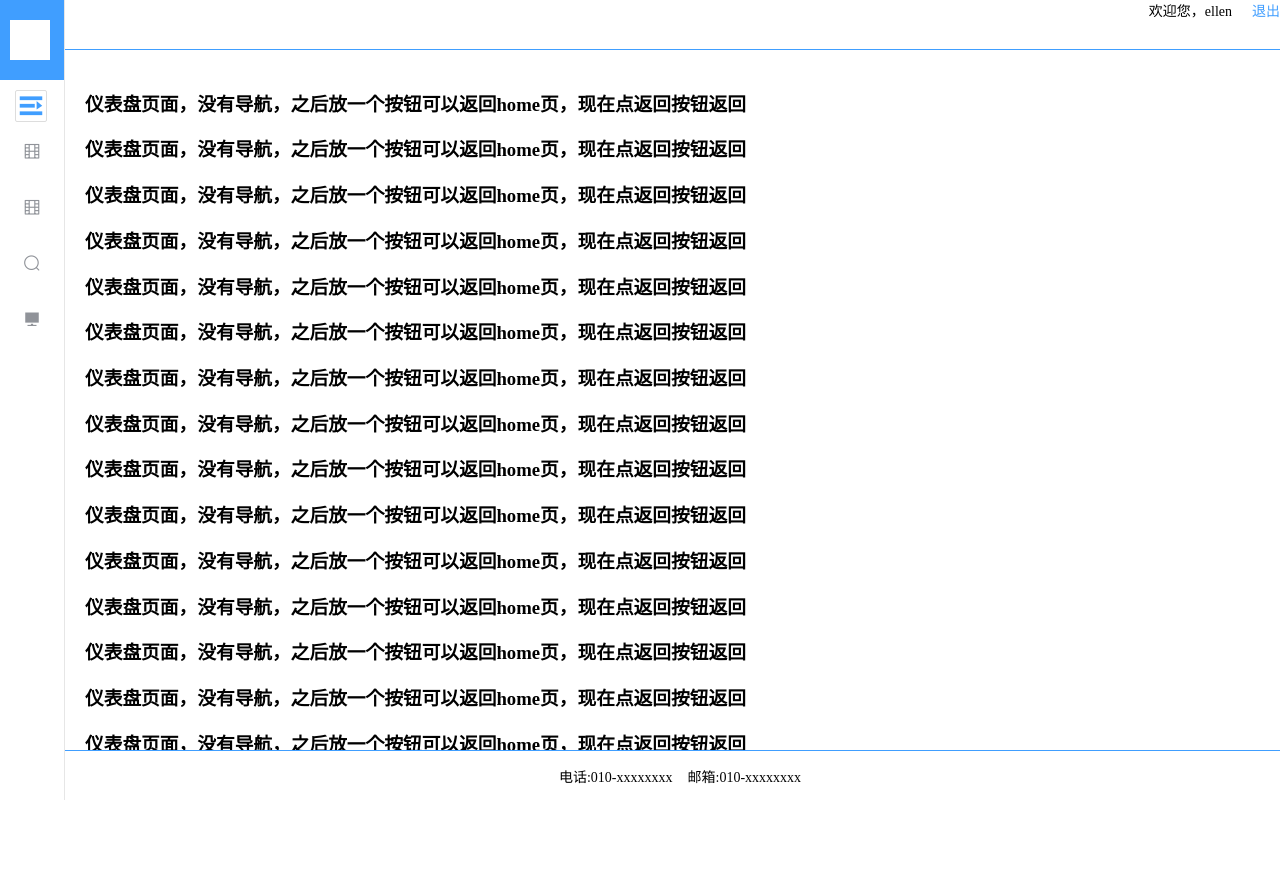
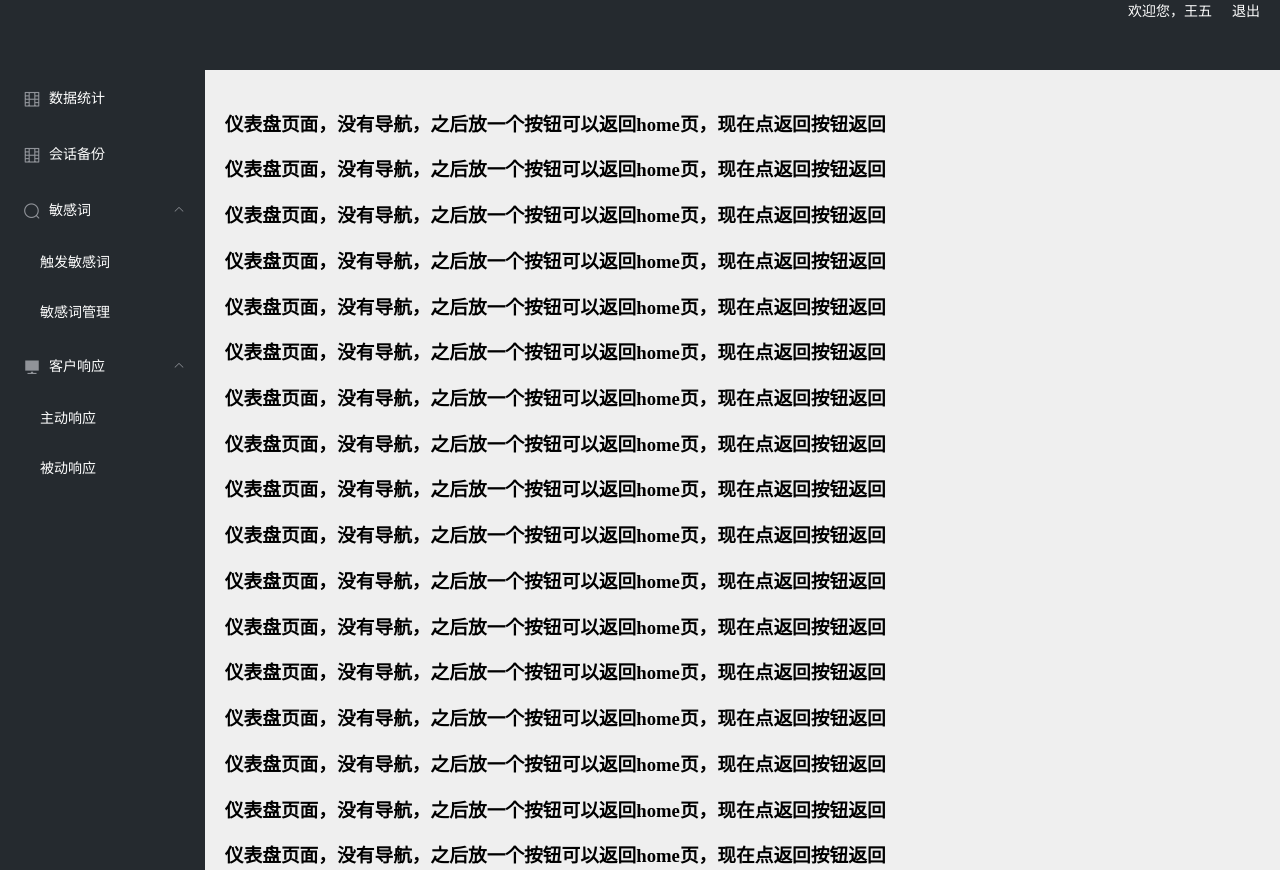
Before and after one commit to liule1001/tkwxsystem, a Vue app: page /dataStatistics in a window 1280 px wide. Before the commit the page ends 800 px from the top, so only its background shows below. Built offline with nearby package versions, Linux system fonts and the light colour scheme.

Commit message:
主题背景色调整

```diff
--- a/src/components/HomeNav.vue
+++ b/src/components/HomeNav.vue
@@ -1,29 +1,13 @@
 <template>
     <div class="left-aside">
-        <!-- <div class="navTop" >
-            <div class="iconBox" title="可以放昆仑银行图标"></div>
-            <router-link class="title" to="/">昆仑银行监控系统</router-link>
-        </div> -->
-        <div class="navTop" :class="{'hideTitle':isCollapse}">
-            <router-link class="title" to="/">
-                <div class="iconBox" title="可以放昆仑银行图标"></div>
-                <span>昆仑银行监控系统</span>
-            </router-link>
-        </div>
-        <div>
-            <div>
-                <i class="icon-menu el-icon-s-unfold" @click="changeCollapse" v-show="isCollapse" title="展开"></i>
-                <i class="icon-menu el-icon-s-fold" @click="changeCollapse" v-show="!isCollapse" title="关闭"></i>
-            </div>
-        </div>
         <el-menu
+            default-active="2"
+            :default-openeds="openMeun"
+            :router="true"
             class="el-menu-vertical-demo"
-            :default-openeds="openMeun"
-            :default-active="onRoutes"
-            :router="true"
-            @open="handleOpen"
-            @close="handleClose"
-            :collapse="isCollapse"
+            background-color="#252a2f"
+            text-color="#fff"
+            active-text-color="#fff"
         >
             <el-menu-item index="/dataStatistics">
                 <i class="el-icon-film"></i>
@@ -60,23 +44,12 @@
 export default {
     data() {
         return {
-            openMeun: ["3", "4", "1", "1-1", "1-2"],
-            onRoutes: "/TransactionSearch",
+            openMeun: ["3", "4"],
+            onRoutes: "/dataStatistics",
             isCollapse: true
         };
     },
-    methods: {
-        changeCollapse(){
-            this.isCollapse = !this.isCollapse;
-            this.$emit('collapseEvent',this.isCollapse)
-        },
-        handleOpen(){
-
-        },
-        handleClose(){
-
-        }
-    },
+    methods: {},
     mounted() {
         // console.log(this.$route.path);
         // 指定默认页面路由
@@ -90,41 +63,13 @@ export default {
 <style lang='scss' rel='stylesheet/scss' scoped>
 @import "../assets/scss/common.scss";
 @import "../assets/scss/config.scss";
-
-.navTop {
-    height: 80px;
-    background-color: $bg-color;
-    .iconBox {
-        float: left;
-        height: 40px;
-        width: 40px;
-        margin: 20px 0 0 10px;
-        background-color: #fff;
-    }
-    span {
-        float: left;
-        height: 40px;
-        width: 150px;
-        margin: 20px 0 0 15px;
-        color: #fff;
-        font-size: 18px;
-        line-height: 40px;
-    }
-}
-.hideTitle {
-    .title span {
-        display: none;
-    }
-}
 .el-menu {
     border: none;
 }
-.icon-menu {
-    margin: 10px 0 0 15px;
-    font-size: 30px;
-    cursor: pointer;
-    color:  $bg-color;
-    border: 1px solid #ddd;
-    border-radius: 2px;
+.el-menu-item:hover {
+    background: #14b5b0 !important;
+}
+.el-submenu__title:hover {
+    background: rgb(37,42,47) !important;
 }
 </style>
--- a/src/components/homeHeader.vue
+++ b/src/components/homeHeader.vue
@@ -2,7 +2,7 @@
     <div>
         <div class="loginBox">
             <span>欢迎您，</span>
-            <span>{{childName}}</span>
+            <span>王五</span>
             <span class="logout">退出</span>
         </div>
     </div>
@@ -12,51 +12,42 @@
 export default {
     data() {
         return {
-            params:[1,2,3],
-            childName: this.name,
-            sex:'女'
+            // childName: this.name,
         };
     },
     props:{
-        name:{
-            type: String,
-            required: false,
-            default:"李四"
-        }
+        // name:{
+        //     type: String,
+        //     required: false,
+        //     default:"李四"
+        // }
     },
     components:{
     },
     methods: {
 
-        // testRest(...valueArr){
-        //     // console.log(valueArr)
-        // },
-        // testParams(num1,num2,num3){
-        //     console.log(num1,num2,num3)
-        // }
+
     },
     mounted() {
-    //    this.testRest(1,2,3)
-    //    this.testParams(...this.params)
+
     },
 };
 </script>
 
 <style lang='scss' rel='stylesheet/scss'>
 @import "../assets/scss/common.scss";
-@import "../assets/scss/config.scss";
-.total .el-header {
-    height: 50px !important;
-    border-bottom: 1px solid $bg-color;
-    padding: 0px !important;
+// @import "../assets/scss/config.scss";
+.el-header {
+    height: 70px !important;
+    background: #252a2f;
+    color: #fff
 }
-
 .loginBox {
     float: right;
     .logout {
         margin-left: 20px;
         cursor: pointer;
-        color: $bg-color;
+        color: #fff;
     }
 }
 </style>
--- a/src/main.js
+++ b/src/main.js
@@ -1,11 +1,12 @@
 import Vue from 'vue'
 import ElementUI from 'element-ui';
-import 'element-ui/lib/theme-chalk/index.css';
 import App from './App.vue'
 import router from './router'
 import store from './store'
 
+import 'element-ui/lib/theme-chalk/index.css';
 import './assets/scss/reset.scss'
+
 Vue.use(ElementUI);
 Vue.config.productionTip = false
 
--- a/src/router/index.js
+++ b/src/router/index.js
@@ -32,7 +32,7 @@ const HomeArr = [
         path: "/passiveResponse",
         component: passiveResponse
     }]
-// 配置路由 首页为仪表盘页面
+// 配置路由
 const routes = [{
     path: '/',
     component: Home
--- a/src/views/Home.vue
+++ b/src/views/Home.vue
@@ -1,20 +1,18 @@
 <template>
-    <el-container class="total">
-        <el-aside class="home-aside" :class="{'aside-narrow':isCollapse}">
-            <Navigation
-            @collapseEvent="changeCollapseF"
-            />
-        </el-aside>
+    <el-container>
+        <el-header>
+            <homeHeader />
+        </el-header>
         <el-container>
-            <el-header>
-                <homeHeader :name="nameObj.name" @change="childChange"/>
-            </el-header>
+            <el-aside
+            class="home-aside"
+            :span="2"
+            >
+                <Navigation />
+            </el-aside>
             <el-main>
                 <router-view></router-view>
             </el-main>
-            <el-footer>
-                <homeFooter />
-            </el-footer>
         </el-container>
     </el-container>
 </template>
@@ -22,35 +20,24 @@
 <script>
 import Navigation from "@/components/HomeNav.vue";
 import homeHeader from "@/components/homeHeader.vue";
-import homeFooter from "@/components/homeFooter.vue";
 
 export default {
     data() {
         return {
-            isCollapse: true,
-            nameObj:{
-                name:"ellen"
-            },
-            name:"王五"
+
         };
     },
 
     components: {
         Navigation,
-        homeHeader,
-        homeFooter
+        homeHeader
     },
 
     mounted() {},
 
     methods: {
-        changeCollapseF(data){
-            this.isCollapse = data
-        },
-        childChange(data){
-            this.nameObj.name = data
-        }
-    },
+
+    }
 };
 </script>
 
@@ -58,17 +45,15 @@ export default {
 @import "../assets/scss/common.scss";
 
 .el-container {
-    height: 100% ;
+    height: 100%;
 }
 .el-aside {
-    background-color: #fff;
-    color: #333;
+    background: #252a2f;
+}
+.el-main {
+    background: #efefef;
 }
 .home-aside {
-    width: 230px !important;
-    border-right: 1px solid #e6e6e6;
-}
-.aside-narrow {
-    width: 65px !important;
+    width: 16% !important;
 }
 </style>
```
